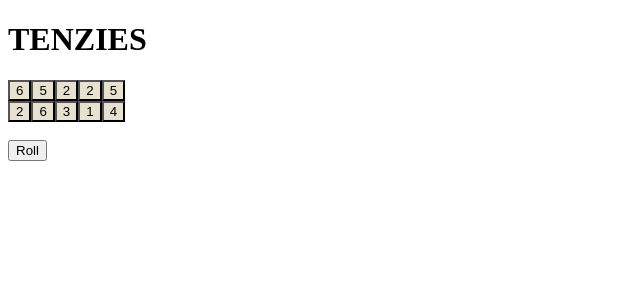
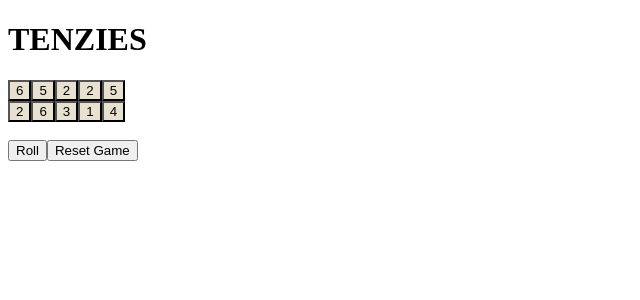
Before and after one commit to fabjenny13/Tenzies-with-React, a React (Vite) app: page / in a window 1280 px wide. Shown: the top 300 px of the page, without its empty margins (0-640 px from the left). Built offline with nearby package versions, Linux system fonts and the light colour scheme.

Commit message:
Can reset game

```diff
--- a/src/App.jsx
+++ b/src/App.jsx
@@ -12,6 +12,7 @@ function App() {
   const [diceNums, setDiceNums] = useState(new Array(10).fill(0))
   const [diceHeld, setDiceHeld] = useState(new Array(10).fill(false))
   const [gameWon, setGameWon] = useState(false)
+  const [isReset, setIsReset] = useState(false)
 
 
   const arr = new Array(5).fill(0);
@@ -33,6 +34,19 @@ function App() {
 
     return isWon;
   }
+
+  function resetGame() {
+    setGameWon(false)
+    setIsReset(true)
+    setDiceHeld(new Array(10).fill(false))
+  }
+
+  useEffect(() => {
+    if (!gameWon && isReset) {
+      rollDice()
+      setIsReset(false)
+    }
+  }, [diceHeld, isReset])
 
   function rollDice() {
     let newNums = diceNums.map((ele, ind) => ele = diceHeld[ind] ? ele : Math.floor(Math.random() * (9-1) + 1))
@@ -85,6 +99,8 @@ function App() {
       <button
       onClick = {rollDice}
       >Roll</button>
+
+      <button onClick = {resetGame}>Reset Game</button>
     </div>
   )
 }
```
